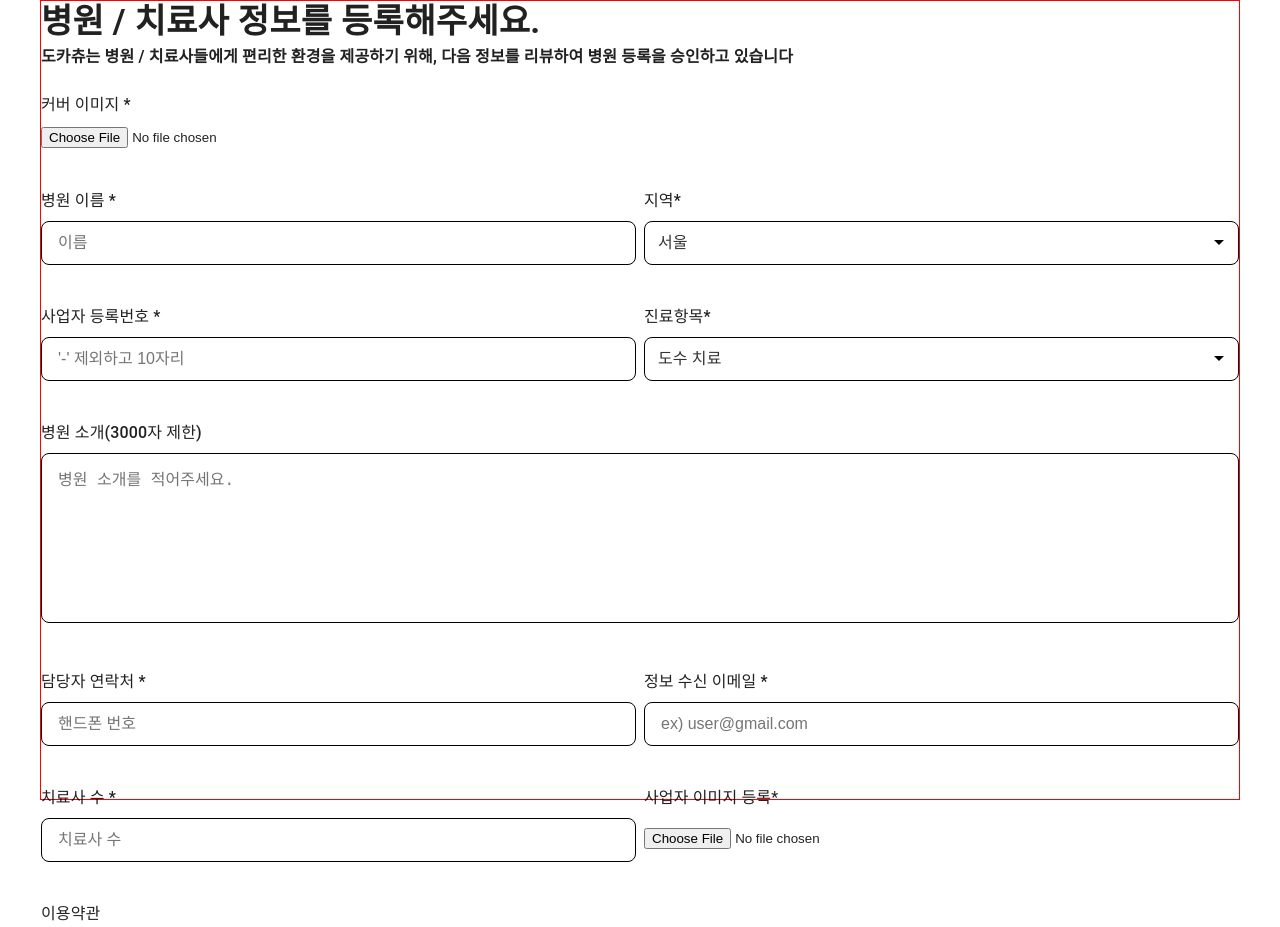
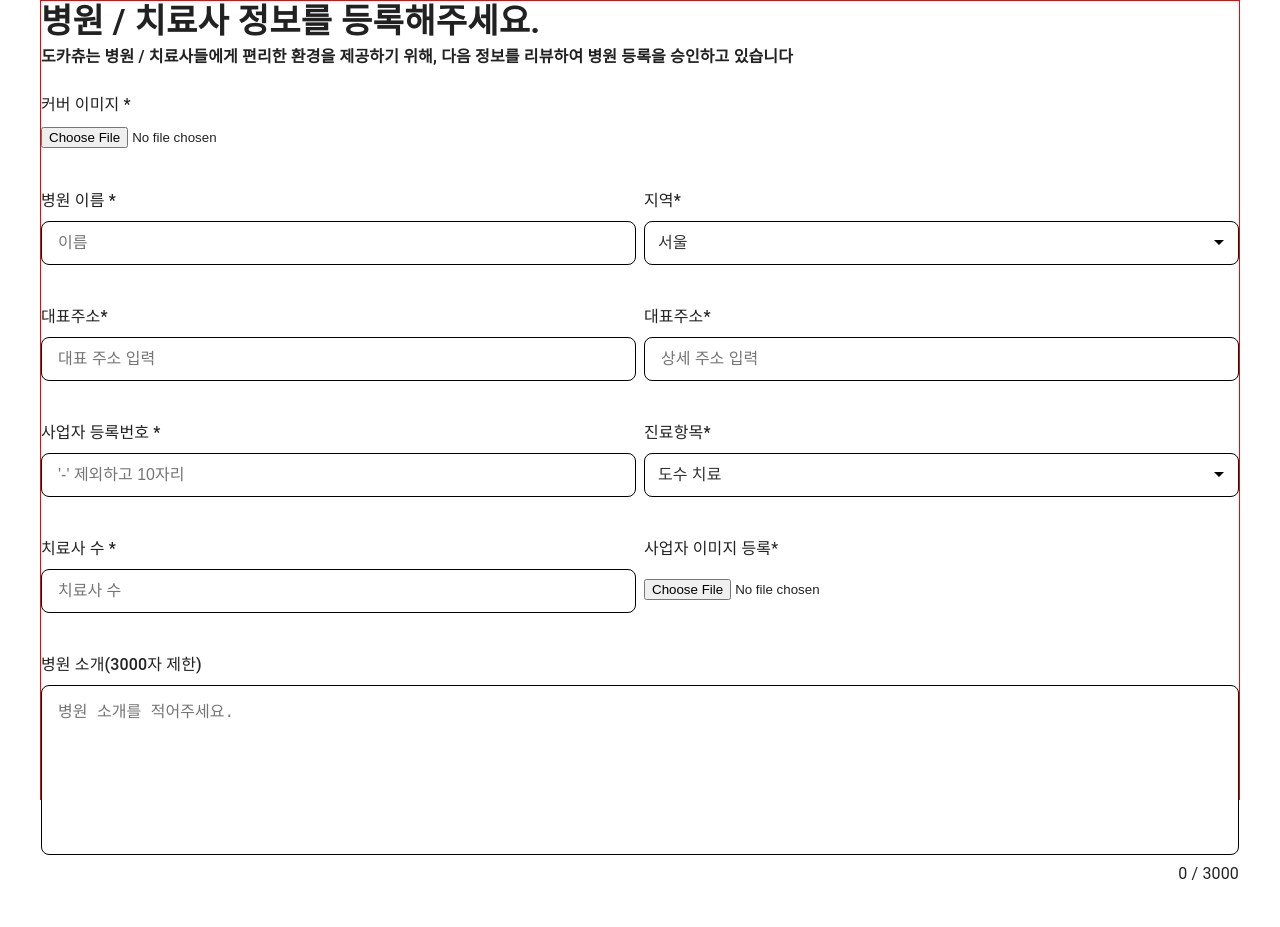
Before and after one commit to DOKACHU/New-Landing, a React (Create React App) app: page /center in a window 1280 px wide. Shown: the top 927 px of the page. Built offline with nearby package versions, Linux system fonts and the light colour scheme.

Commit message:
fix: Update daum post code

```diff
--- a/package.json
+++ b/package.json
@@ -15,6 +15,7 @@
     "@types/react": "^18.2.6",
     "@types/react-dom": "^18.2.4",
     "react": "^18.2.0",
+    "react-daum-postcode": "^3.1.1",
     "react-dom": "^18.2.0",
     "react-hook-form": "^7.43.9",
     "react-router-dom": "^6.11.1",
--- a/src/App.tsx
+++ b/src/App.tsx
@@ -1,10 +1,14 @@
 import React from "react";
 import { Route, Routes, Navigate } from "react-router-dom";
 import { CenterForm, ProForm } from "./Pages";
+import { usePostCode } from "./hooks";
+
 export default function App() {
+  const postProps = usePostCode();
+
   return (
     <Routes>
-      <Route path="/center" element={<CenterForm />} />
+      <Route path="/center" element={<CenterForm {...postProps} />} />
       <Route path="/pro" element={<ProForm />} />
       <Route path="*" element={<Navigate to="/center" />} />
     </Routes>
--- a/src/Pages/CenterForm.tsx
+++ b/src/Pages/CenterForm.tsx
@@ -1,7 +1,14 @@
 import { useForm, Controller } from "react-hook-form";
 import { yupResolver } from "@hookform/resolvers/yup";
 import * as yup from "yup";
-import { Grid, Checkbox, FormControlLabel, Typography } from "@mui/material";
+import {
+  Grid,
+  Checkbox,
+  FormControlLabel,
+  Typography,
+  Modal,
+  Box,
+} from "@mui/material";
 import { P } from "../styles";
 import { useState } from "react";
 import { phoneNumber, ErrorEmptyCheck } from "../utils";
@@ -17,10 +24,27 @@ import {
 import { Select } from "../components";
 import { schema } from "./constants";
 import arrow from "./arrow.png";
+import DaumPostcode from "react-daum-postcode";
 
 type FormData = yup.InferType<typeof schema>;
-
-export default function CenterForm() {
+const style = {
+  position: "absolute" as const,
+  top: "50%",
+  left: "50%",
+  transform: "translate(-50%, -50%)",
+  width: 400,
+  bgcolor: "background.paper",
+  border: "2px solid #000",
+  boxShadow: 24,
+  p: 4,
+};
+export default function CenterForm({
+  openPostcode,
+  handle,
+  inputRef,
+  setOpenPostcode,
+  address,
+}: any) {
   const [preview, setPreview] = useState<any>(null);
   const [selectedImage, setSelectedImage] = useState<any>(null);
   const [multipleImages, setMultipleImages] = useState<any>([]);
@@ -172,6 +196,55 @@ export default function CenterForm() {
             />
           </Grid>
 
+          <Grid item xs={6}>
+            <Controller
+              name="address1"
+              control={control}
+              render={({ field }) => (
+                <Grid item xs={12}>
+                  <Label>대표주소*</Label>
+                  <Input
+                    {...field}
+                    value={address}
+                    // {...register("address1")}
+                    placeholder="대표 주소 입력"
+                    ref={inputRef}
+                    onClick={() => {
+                      handle.clickButton();
+                    }}
+                  />
+                  <P>{errors.address1?.message}</P>
+                </Grid>
+              )}
+            />
+            <Modal open={openPostcode} onClose={() => setOpenPostcode(false)}>
+              <Box sx={style}>
+                <DaumPostcode
+                  onComplete={handle.selectAddress}
+                  autoClose={false}
+                  defaultQuery="" //  판교역로 235
+                />
+              </Box>
+            </Modal>
+          </Grid>
+
+          <Grid item xs={6}>
+            <Controller
+              name="address2"
+              control={control}
+              render={({ field }) => (
+                <Grid item xs={12}>
+                  <Label>대표주소*</Label>
+                  <Input
+                    {...register("address2")}
+                    placeholder="상세 주소 입력"
+                  />
+                  <P>{errors.address2?.message}</P>
+                </Grid>
+              )}
+            />
+          </Grid>
+
           {/*  */}
           <Grid item xs={6}>
             <Label>사업자 등록번호 *</Label>
@@ -202,21 +275,61 @@ export default function CenterForm() {
             />
           </Grid>
 
+          {/* 주소 */}
+          <Grid item xs={6}>
+            <Label>치료사 수 *</Label>
+            <Input {...register("proNumber")} placeholder="치료사 수" />
+            <P>{errors.proNumber?.message}</P>
+          </Grid>
+          {/* single */}
+          <Grid item xs={6}>
+            <p>사업자 이미지 등록*</p>
+            <input
+              {...params}
+              type="file"
+              accept="image/*"
+              id="single"
+              onChange={(event: any) => {
+                const file = event?.target?.files[0];
+                setSelectedImage(file);
+                setPreview(URL.createObjectURL(file));
+                onChange(event);
+              }}
+            />
+            <Grid item xs={6}>
+              {preview && <Img className="image" src={preview} alt="" />}
+            </Grid>
+
+            <P>{errors.singlePhoto?.message}</P>
+          </Grid>
+
           <Grid item xs={12}>
             <Label>병원 소개(3000자 제한)</Label>
             <Controller
               control={control}
               name="desc"
-              render={({ field }) => {
+              render={({ field: { value, ...rest } }) => {
                 return (
-                  <TextArea
-                    {...field}
-                    rows={8}
-                    placeholder="병원 소개를 적어주세요."
-                  />
+                  <>
+                    <TextArea
+                      value={value}
+                      {...rest}
+                      rows={8}
+                      placeholder="병원 소개를 적어주세요."
+                    />
+                    <div
+                      style={{
+                        textAlign: "right",
+                        width: "100%",
+                      }}
+                    >
+                      <span>{`${value?.length || 0} / 3000`}</span>
+                    </div>{" "}
+                  </>
                 );
               }}
             />
+
             <P>{errors.desc?.message}</P>
           </Grid>
 
@@ -249,35 +362,6 @@ export default function CenterForm() {
             <Input {...register("email")} placeholder="ex) user@gmail.com" />
             <P>{errors.email?.message}</P>
           </Grid>
-
-          <Grid item xs={6}>
-            <Label>치료사 수 *</Label>
-            <Input {...register("proNumber")} placeholder="치료사 수" />
-            <P>{errors.proNumber?.message}</P>
-          </Grid>
-          {/* single */}
-          <Grid item xs={6}>
-            <p>사업자 이미지 등록*</p>
-            <input
-              {...params}
-              type="file"
-              accept="image/*"
-              id="single"
-              onChange={(event: any) => {
-                const file = event?.target?.files[0];
-                setSelectedImage(file);
-                setPreview(URL.createObjectURL(file));
-                onChange(event);
-              }}
-            />
-            <Grid item xs={6}>
-              {preview && <Img className="image" src={preview} alt="" />}
-            </Grid>
-
-            <P>{errors.singlePhoto?.message}</P>
-          </Grid>
-
-          {/* multiple */}
 
           <Grid item xs={12}>
             <Label>이용약관</Label>
--- a/src/Pages/constants.ts
+++ b/src/Pages/constants.ts
@@ -12,6 +12,9 @@ export const schema = yup
       .min(1, "병원소개는 1자리 이상 써주세요.")
       .max(3000, "병원소개는 3000자리 이하로 써주세요.")
       .required("병원소개는 필수 항목 입니다."),
+
+    address1: yup.string().required("주소는 필수 항목 입니다."),
+    address2: yup.string().required("상세주소는 필수 항목 입니다."),
 
     subject: yup.string().required("진료항목은 필수 항목 입니다."),
     location: yup.string().required("지역은 필수 항목 입니다."),
@@ -47,7 +50,7 @@ export const schema = yup
     proNumber: yup
       .number()
       .min(1, "치료사 수는 1이상 써주세요.")
-      .max(99, "치료사 수는 99이하로 써주세요.")
+      .max(999, "치료사 수는 999이하로 써주세요.")
       .positive("양수만 허용됩니다.")
       .typeError("치료사 수는 숫자만 가능합니다.")
       .required("치료사 수는 필수 항목 입니다."), // number 에러 시, typeError 로 작성
--- /dev/null
+++ b/src/hooks/index.ts
@@ -0,0 +1 @@
+export { default as usePostCode } from "./usePostCode";
--- /dev/null
+++ b/src/hooks/usePostCode.ts
@@ -0,0 +1,33 @@
+/* eslint-disable @typescript-eslint/no-explicit-any */
+import { useState, useRef } from "react";
+
+const usePostCode = () => {
+  const [openPostcode, setOpenPostcode] = useState<boolean>(false);
+  const inputRef = useRef<any>(null);
+  const [address, setAddress] = useState<string>("");
+  const handle = {
+    // 버튼 클릭 이벤트
+    clickButton: () => {
+      setOpenPostcode((current) => !current);
+    },
+
+    // 주소 선택 이벤트
+    selectAddress: (data: any) => {
+      console.log(`
+                주소: ${data.address},
+                우편번호: ${data.zonecode}
+            `);
+      setAddress(data.address);
+      setOpenPostcode(false);
+    },
+  };
+  return {
+    inputRef,
+    handle,
+    openPostcode,
+    setOpenPostcode,
+    address,
+  };
+};
+
+export default usePostCode;
--- a/src/index.tsx
+++ b/src/index.tsx
@@ -9,12 +9,12 @@ const root = ReactDOM.createRoot(
   document.getElementById("root") as HTMLElement
 );
 root.render(
-  <React.StrictMode>
+  <>
     <CssBaseline />
     <BrowserRouter>
       <App />
     </BrowserRouter>
-  </React.StrictMode>
+  </>
 );
 
 // If you want to start measuring performance in your app, pass a function
```
Also changed, not shown: 1 other file (tests, documents, lock files or other folders).
